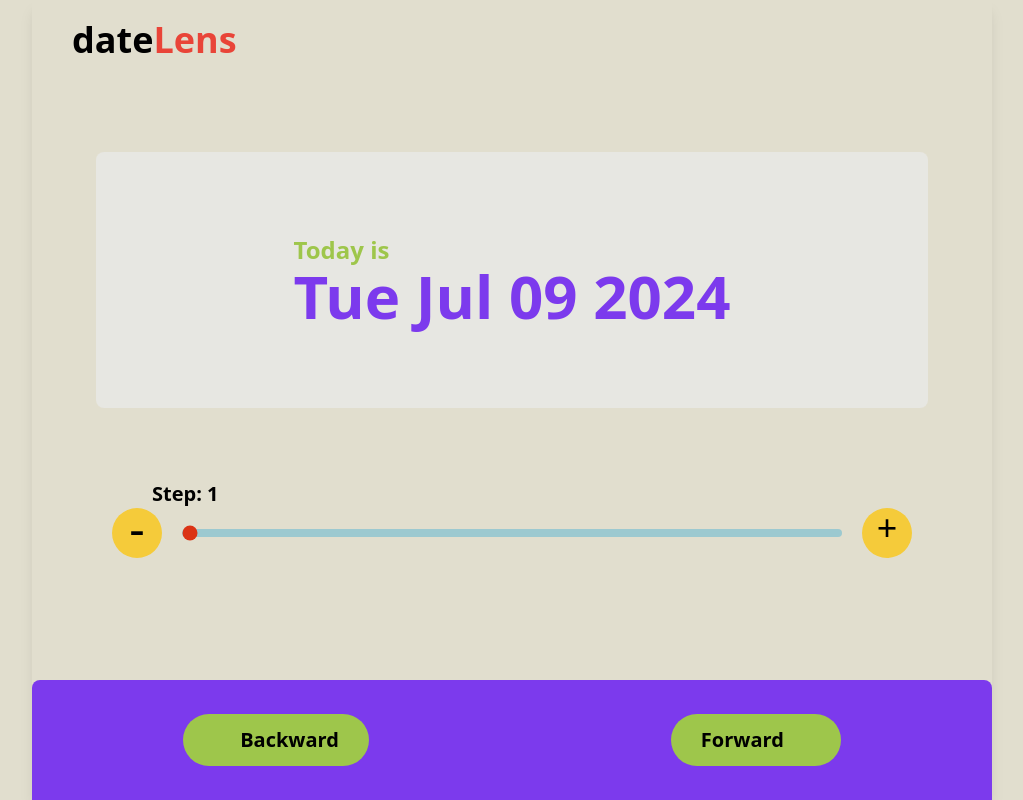
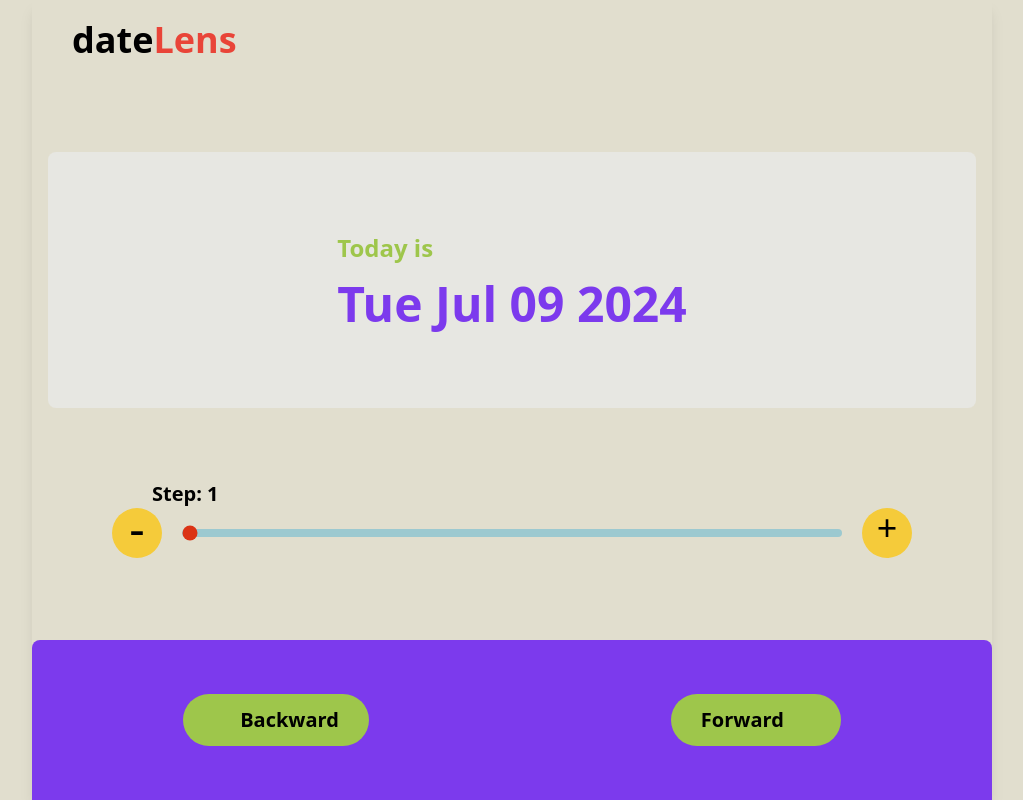
Before and after one commit to BernardSDev/datelens, a React (Vite) app: page / in a window 1280 px wide. Shown: the whole page, without its empty margins (128-1151 px from the left). Built offline with nearby package versions, Linux system fonts and the light colour scheme; some icons are missing.

Commit message:
Add margin to screen

```diff
--- a/src/App.jsx
+++ b/src/App.jsx
@@ -34,7 +34,7 @@ export default function App() {
       <div className="mx-auto max-w-[960px]">
         <div
           className="h-screen w-full shadow-lg"
-          style={{ display: 'grid', gridTemplateRows: '15vh 40vh 30vh 15vh' }}
+          style={{ display: 'grid', gridTemplateRows: '15vh 40vh 25vh 20vh' }}
         >
           <Header count={count} step={step} onReset={handleReset} />
           <Screen count={count} />
--- a/src/components/Button.jsx
+++ b/src/components/Button.jsx
@@ -2,9 +2,9 @@ export default function Button({
   bgColor,
   textColor,
   size,
-  left = 4,
-  top = 5,
-  right = 4,
+  left = 18,
+  top = 6,
+  right = 18,
   bottom = 16,
   onClick,
   children,
--- a/src/components/Screen.jsx
+++ b/src/components/Screen.jsx
@@ -3,16 +3,16 @@ export default function Screen({ count }) {
   date.setDate(date.getDate() + count)
 
   return (
-    <div className="mx-16 my-8 grid place-items-center rounded-lg bg-[#e7e7e2] font-bold text-violet-600">
+    <div className="mx-4 my-8 grid place-items-center rounded-lg bg-[#e7e7e2] px-4 font-bold text-violet-600">
       <div>
-        <span className="block text-2xl text-[#9EC64B]">
+        <span className="block pb-4 text-2xl text-[#9EC64B]">
           {count === 0
             ? 'Today is '
             : count > 0
               ? `${count} ${count === 1 ? 'day' : 'days'} from today is `
               : `${Math.abs(count)} ${count === -1 ? 'day' : 'days'} ago was `}
         </span>
-        <span className="text-6xl">{date.toDateString()}</span>
+        <span className="text-5xl">{date.toDateString()}</span>
       </div>
     </div>
   )
```
